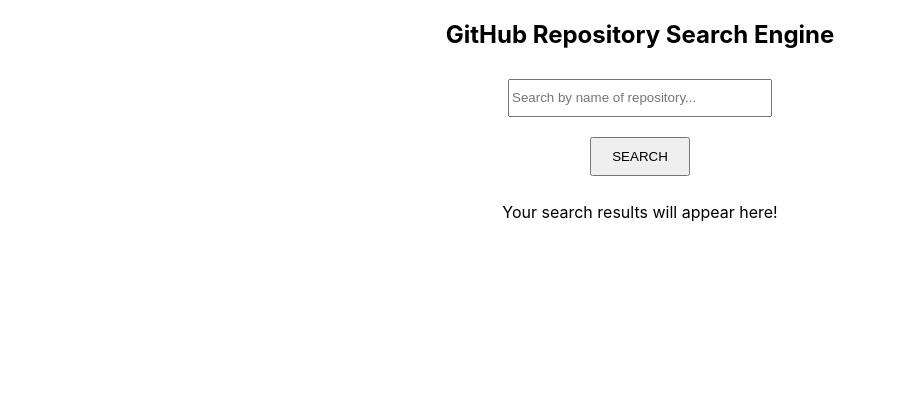
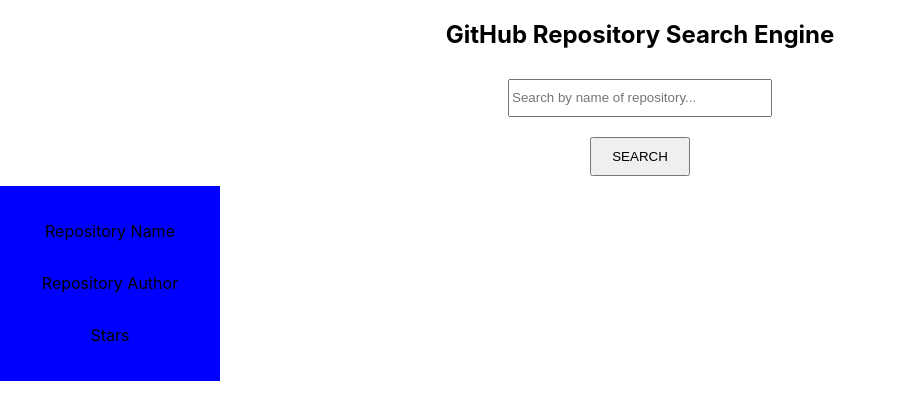
Before and after one commit to jdxsmith/hotel-engine-tech-challenge, a React (Create React App) app: page / in a window 1280 px wide. Shown: the top 420 px of the page, without its empty margins (0-897 px from the left). Built offline with nearby package versions, Linux system fonts and the light colour scheme.

Commit message:
Setup repository card component

```diff
--- a/src/Repositories/Repositories.js
+++ b/src/Repositories/Repositories.js
@@ -1,5 +1,6 @@
 import React, { Component } from 'react';
-import './Repositories.css'
+import './Repositories.css';
+import RepositoryCard from '../RepositoryCard/RepositoryCard'
 
 class Repositories extends Component {
   constructor() {
@@ -12,7 +13,8 @@
   render() {
     return(
       <section className='matched-repos'>
-        <p className='default-message'>Your search results will appear here!</p>
+        {/* <p className='default-message'>Your search results will appear here!</p> */}
+        <RepositoryCard />
       </section>
     )
   }
--- /dev/null
+++ b/src/RepositoryCard/RepositoryCard.css
@@ -0,0 +1,10 @@
+.repository-card {
+  display: flex;
+  flex-direction: column;
+  justify-content: center;
+  align-items: center;
+  height: 175px;
+  width: 200px;
+  background-color: blue;
+  padding: 10px;
+}
--- /dev/null
+++ b/src/RepositoryCard/RepositoryCard.js
@@ -0,0 +1,13 @@
+import './RepositoryCard.css'
+
+const RepositoryCard = (props) => {
+  return (
+    <article className='repository-card'>
+      <p>Repository Name</p>
+      <p>Repository Author</p>
+      <p>Stars</p>
+    </article>
+  )
+}
+
+export default RepositoryCard;
```
